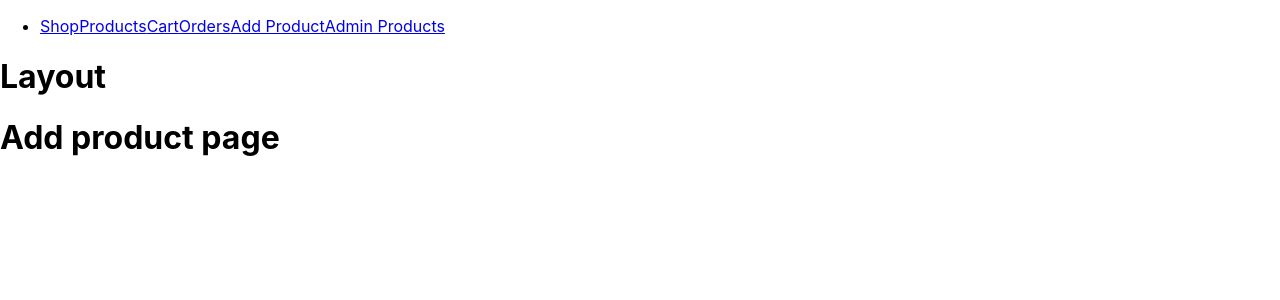
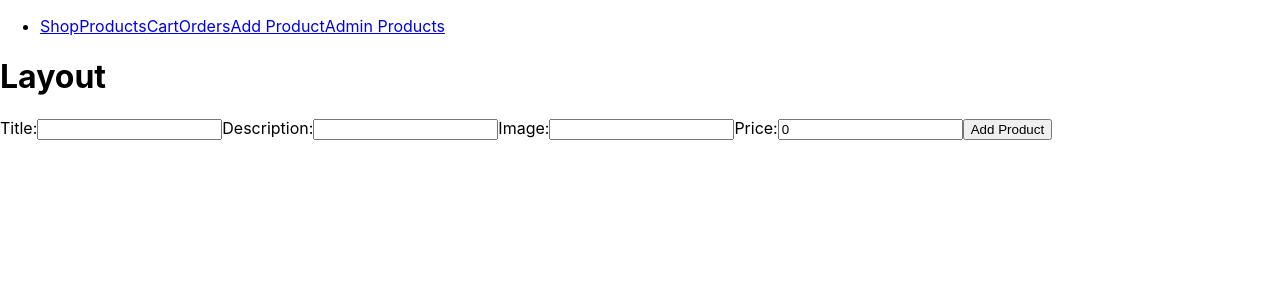
Before and after one commit to shanyaverma03/shopApp, a React (Create React App) app: page /admin/add-product in a window 1280 px wide. Shown: the top 300 px of the page. Built offline with nearby package versions, Linux system fonts and the light colour scheme.

Commit message:
Added form in admin/add-product

```diff
--- a/src/Components/admin/AddProduct.js
+++ b/src/Components/admin/AddProduct.js
@@ -0,0 +1,60 @@
+import { useState } from "react";
+
+const AddProduct = () => {
+  const [title, setTitle] = useState("");
+  const [description, setDescription] = useState("");
+  const [image, setImage] = useState("");
+  const [price, setPrice] = useState(0);
+
+  const titleChangeHandler = (event) => {
+    setTitle(event.target.value);
+  };
+
+  const descriptionChangeHandler = (event) => {
+    setDescription(event.target.value);
+  };
+
+  const imageChangeHandler = (event) => {
+    setImage(event.target.value);
+  };
+
+  const priceChangeHandler = (event) => {
+    setPrice(event.target.value);
+  };
+
+  const onSubmitHandler = (event) => {
+    event.preventDefault();
+    console.log("submitted");
+    setTitle("");
+    setDescription("");
+    setImage("");
+    setPrice(0);
+  };
+  return (
+    <form onSubmit={onSubmitHandler}>
+      <label>
+        Title:
+        <input type="text" value={title} onChange={titleChangeHandler} />
+      </label>
+      <label>
+        Description:
+        <input
+          type="text"
+          value={description}
+          onChange={descriptionChangeHandler}
+        />
+      </label>
+      <label>
+        Image:
+        <input type="text" value={image} onChange={imageChangeHandler} />
+      </label>
+      <label>
+        Price:
+        <input type="number" value={price} onChange={priceChangeHandler} />
+      </label>
+      <button type="Submit">Add Product</button>
+    </form>
+  );
+};
+
+export default AddProduct;
--- a/src/pages/AddProductPage.js
+++ b/src/pages/AddProductPage.js
@@ -1,5 +1,7 @@
+import AddProduct from "../Components/admin/AddProduct";
+
 const AddProductPage = () => {
-  return <h1>Add product page</h1>;
+  return <AddProduct />;
 };
 
 export default AddProductPage;
```
